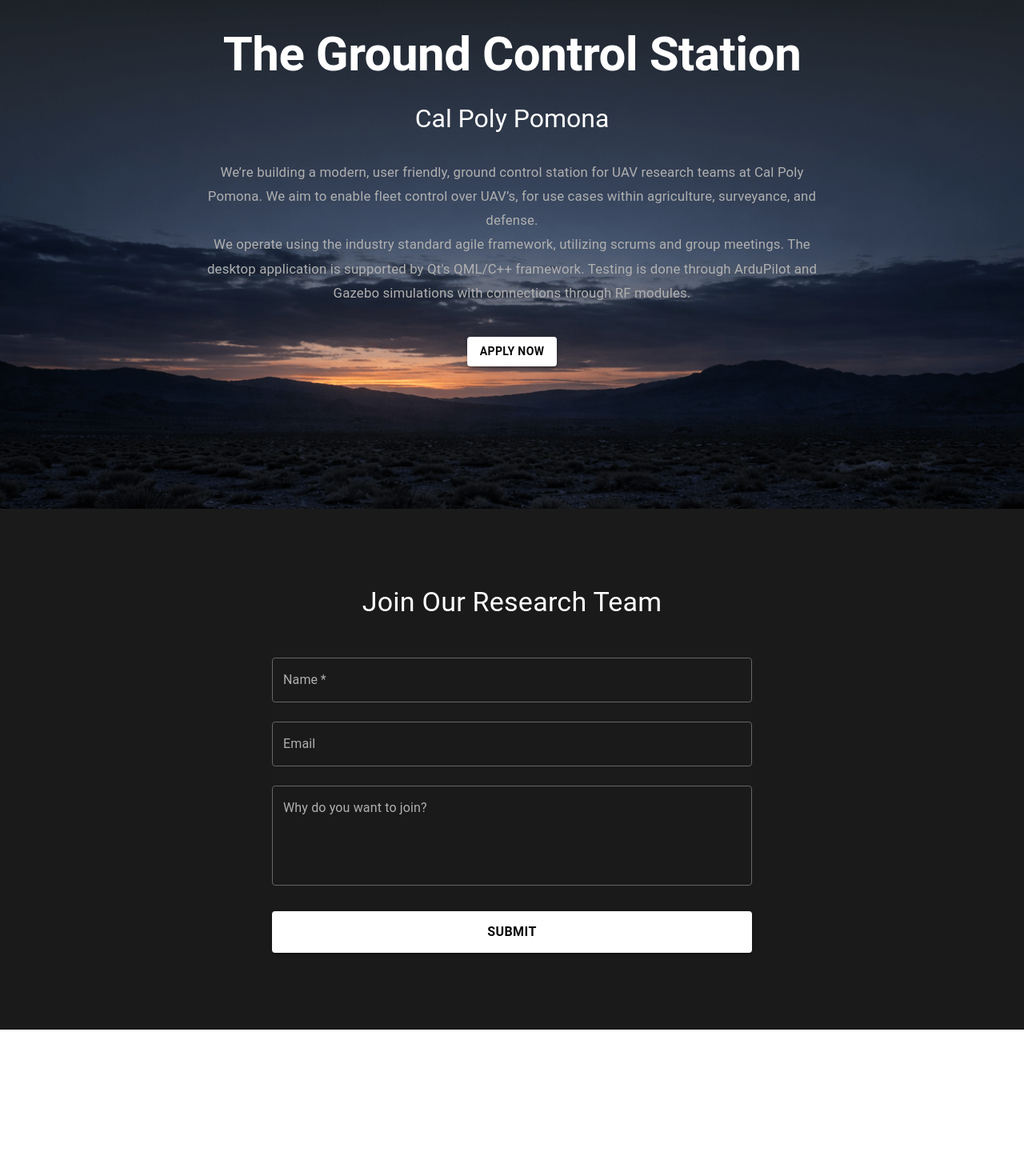
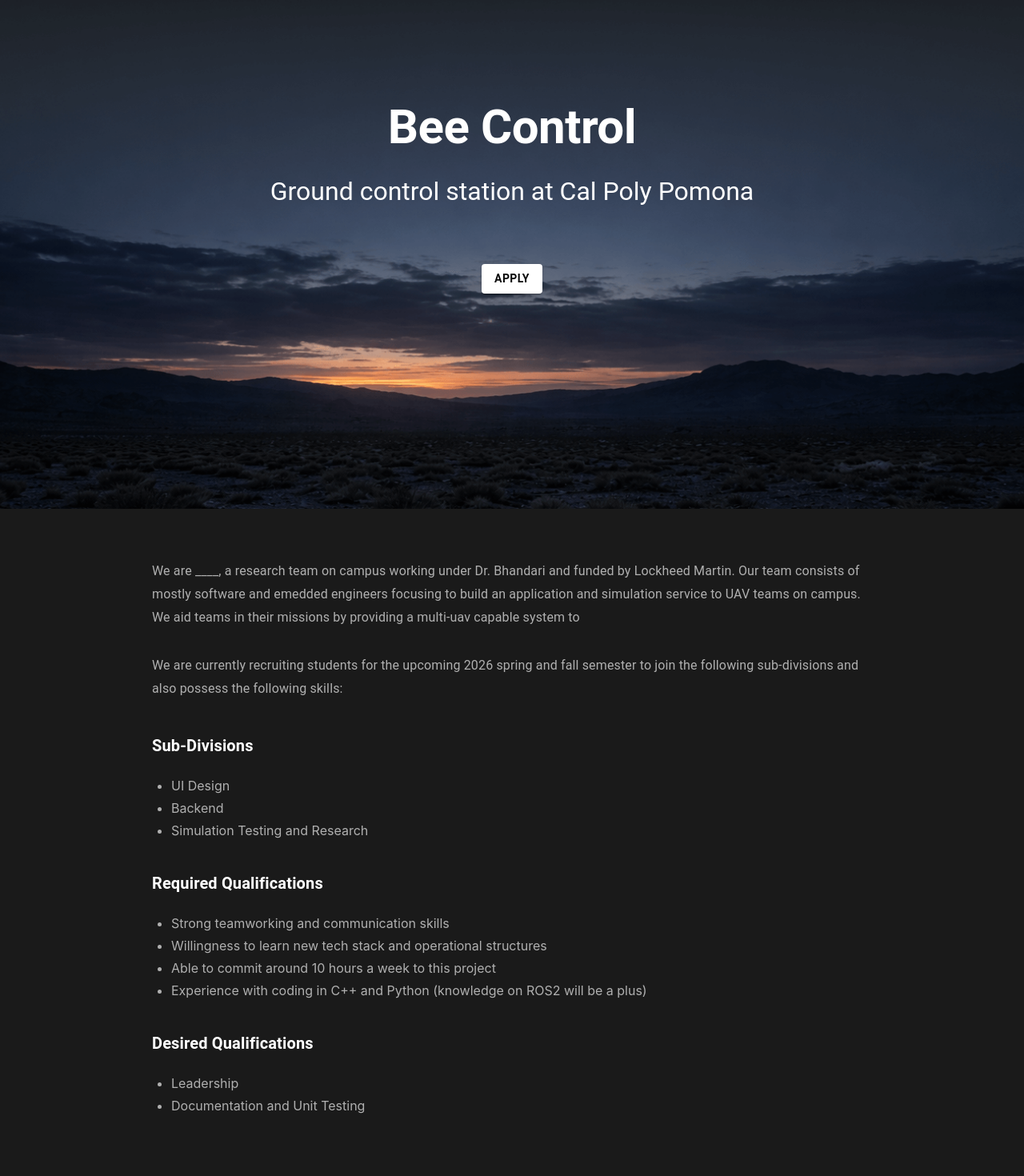
Before and after one commit to UAVGCSTeam/cppgcs-website, a React (Create React App) app: page / in a window 1280 px wide. Shown: the part 100-1570 px from the top of the page at 80% size. Before the commit the page ends 1387 px from the top, so only its background shows below. Built offline with nearby package versions, Linux system fonts and the light colour scheme.

Commit message:
updated job section

```diff
--- a/src/App.js
+++ b/src/App.js
@@ -15,7 +15,7 @@
       {/* Header */}
       {/* <AppBar position="static" sx={{ backgroundColor: '#0a0a0a' }}> */}
       {/*   <Toolbar> */}
-      {/*     <Typography variant="h5" component="div" sx={{ flexGrow: 1, fontWeight: 'bold' }}> */}
+      {/*     <Typography variant="h6" component="div" sx={{ flexGrow: 1, fontWeight: 'bold' }}> */}
       {/*       Ground Control Station at Cal Poly Pomona */}
       {/*     </Typography> */}
       {/*   </Toolbar> */}
@@ -50,7 +50,7 @@
             mb: 4,
           }}
         >
-          The Ground Control Station
+          Bee Control
         </Typography>
         <Typography
           variant="h3"
@@ -63,31 +63,31 @@
             mb: 4,
           }}
         >
-          Cal Poly Pomona
+          Ground control station at Cal Poly Pomona
         </Typography>
-        <Typography
-          variant="body1"
-          sx={{
-            fontSize: '1.05rem',
-            lineHeight: 1.8,
-            maxWidth: '800px',
-            color: '#b0b0b0',
-          }}
-        >
-          We’re building a modern, user friendly, ground control station for UAV research teams at Cal Poly Pomona. We aim to enable fleet control over UAV’s, for use cases within agriculture, surveyance, and defense.
-        </Typography>
-
-        <Typography
-          variant="body1"
-          sx={{
-            fontSize: '1.05rem',
-            lineHeight: 1.8,
-            maxWidth: '800px',
-            color: '#b0b0b0',
-          }}
-        >
-          We operate using the industry standard agile framework, utilizing scrums and group meetings. The desktop application is supported by Qt's QML/C++ framework. Testing is done through ArduPilot and Gazebo simulations with connections through RF modules.
-        </Typography>
+        {/* <Typography */}
+        {/*   variant="body1" */}
+        {/*   sx={{ */}
+        {/*     fontSize: '1.05rem', */}
+        {/*     lineHeight: 1.8, */}
+        {/*     maxWidth: '800px', */}
+        {/*     color: '#b0b0b0', */}
+        {/*   }} */}
+        {/* > */}
+        {/*   We’re building a modern, user friendly, ground control station for UAV research teams at Cal Poly Pomona. We aim to enable fleet control over UAV’s, for use cases within agriculture, surveyance, and defense. */}
+        {/* </Typography> */}
+        {/**/}
+        {/* <Typography */}
+        {/*   variant="body1" */}
+        {/*   sx={{ */}
+        {/*     fontSize: '1.05rem', */}
+        {/*     lineHeight: 1.8, */}
+        {/*     maxWidth: '800px', */}
+        {/*     color: '#b0b0b0', */}
+        {/*   }} */}
+        {/* > */}
+        {/*   We operate using the industry standard agile framework, utilizing scrums and group meetings. The desktop application is supported by Qt's QML/C++ framework. Testing is done through ArduPilot and Gazebo simulations with connections through RF modules. */}
+        {/* </Typography> */}
         <Button
           variant="contained"
           onClick={scrollToResearch}
@@ -102,15 +102,65 @@
             }
           }}
         >
-          Apply Now
+          Apply
         </Button>
       </Box>
 
-      {/* Research Section */}
+      {/* Qualifications Section */}
+      <Box
+        sx={{
+          minHeight: '20vh',
+          backgroundColor: '#1a1a1a',
+          color: '#e0e0e0',
+          py: 8,
+          px: 4
+        }}
+      >
+        <Box sx={{ maxWidth: '900px', mx: 'auto' }}>
+          {/* Job Qualifications */}
+          {/* <Typography variant="h4" sx={{ color: '#ffffff', mb: 4, fontWeight: 'bold' }}> */}
+          {/*   Position Overview */}
+          {/* </Typography> */}
+          <Typography variant="body1" sx={{ color: '#b0b0b0', mb: 4, lineHeight: 1.8 }}>
+            {/* [Brief description of the research position and what team members will be working on] */}
+            We are ____, a research team on campus working under Dr. Bhandari and funded by Lockheed Martin. Our team consists of mostly software and emedded engineers focusing to build an application and simulation service to UAV teams on campus. We aid teams in their missions by providing a multi-uav capable system to
+          </Typography>
+          <Typography variant="body1" sx={{ color: '#b0b0b0', mb: 4, lineHeight: 1.8 }}>
+            We are currently recruiting students for the upcoming 2026 spring and fall semester to join the following sub-divisions and also possess the following skills:
+          </Typography>
+
+          <Typography variant="h6" sx={{ color: '#ffffff', mt: 5, mb: 3, fontWeight: 'bold' }}>
+            Sub-Divisions
+          </Typography>
+          <Box component="ul" sx={{ color: '#b0b0b0', pl: 3, mb: 4 }}>
+            <li style={{ marginBottom: '0.5rem' }}>UI Design</li>
+            <li style={{ marginBottom: '0.5rem' }}>Backend</li>
+            <li style={{ marginBottom: '0.5rem' }}>Simulation Testing and Research</li>
+          </Box>
+
+          <Typography variant="h6" sx={{ color: '#ffffff', mt: 5, mb: 3, fontWeight: 'bold' }}>
+            Required Qualifications
+          </Typography>
+          <Box component="ul" sx={{ color: '#b0b0b0', pl: 3, mb: 4 }}>
+            <li style={{ marginBottom: '0.5rem' }}>Strong teamworking and communication skills</li>
+            <li style={{ marginBottom: '0.5rem' }}>Willingness to learn new tech stack and operational structures</li>
+            <li style={{ marginBottom: '0.5rem' }}>Able to commit around 10 hours a week to this project</li>
+            <li style={{ marginBottom: '0.5rem' }}>Experience with coding in C++ and Python (knowledge on ROS2 will be a plus)</li>
+          </Box>
+
+          <Typography variant="h6" sx={{ color: '#ffffff', mt: 5, mb: 3, fontWeight: 'bold' }}>
+            Desired Qualifications
+          </Typography>
+          <Box component="ul" sx={{ color: '#b0b0b0', pl: 3, mb: 4 }}>
+            <li style={{ marginBottom: '0.5rem' }}>Leadership</li>
+            <li style={{ marginBottom: '0.5rem' }}>Documentation and Unit Testing</li>
+          </Box>
+        </Box>
+      </Box>
       <Box
         ref={researchSectionRef}
         sx={{
-          // minHeight: '100vh',
+          minHeight: '20vh',
           backgroundColor: '#1a1a1a',
           color: '#e0e0e0',
           py: 8,
@@ -122,6 +172,7 @@
       >
         <ResearchForm />
       </Box>
+
     </div>
   );
 }
```
